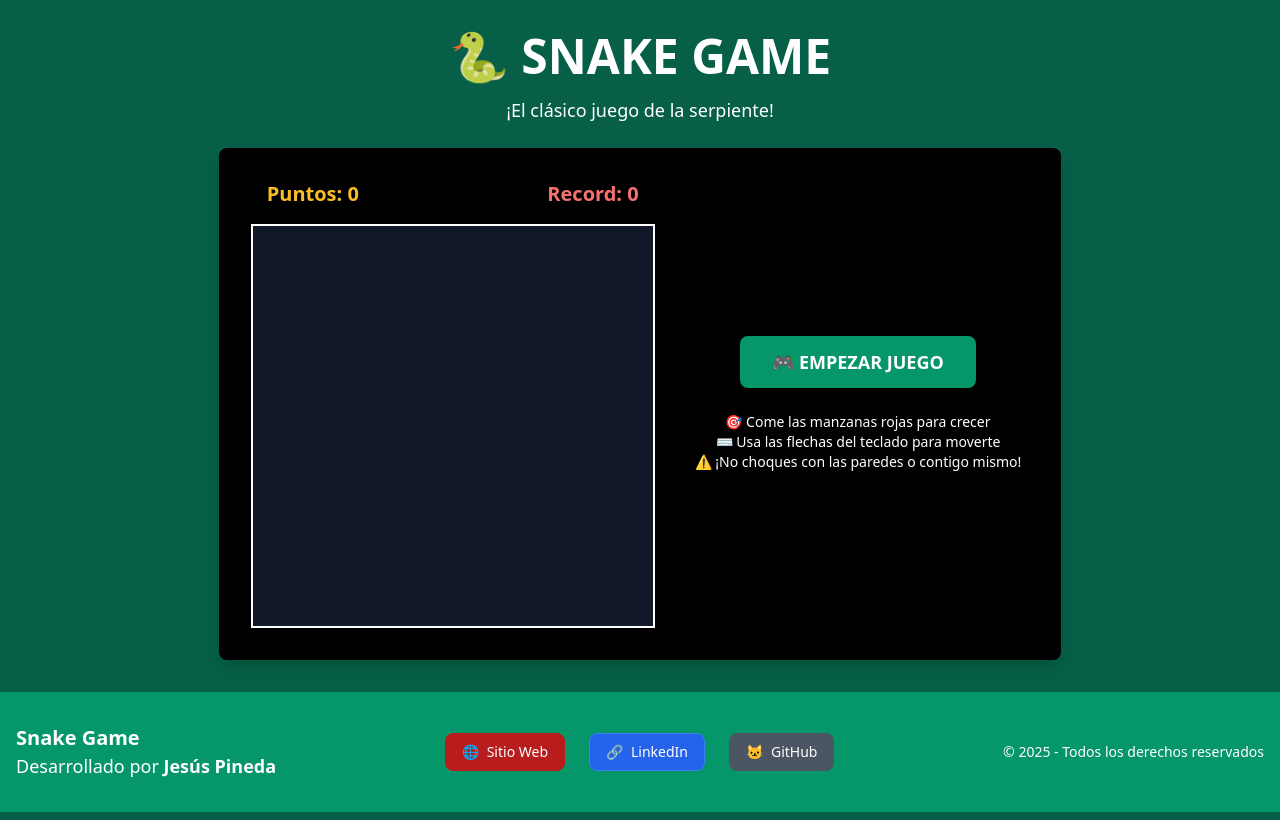
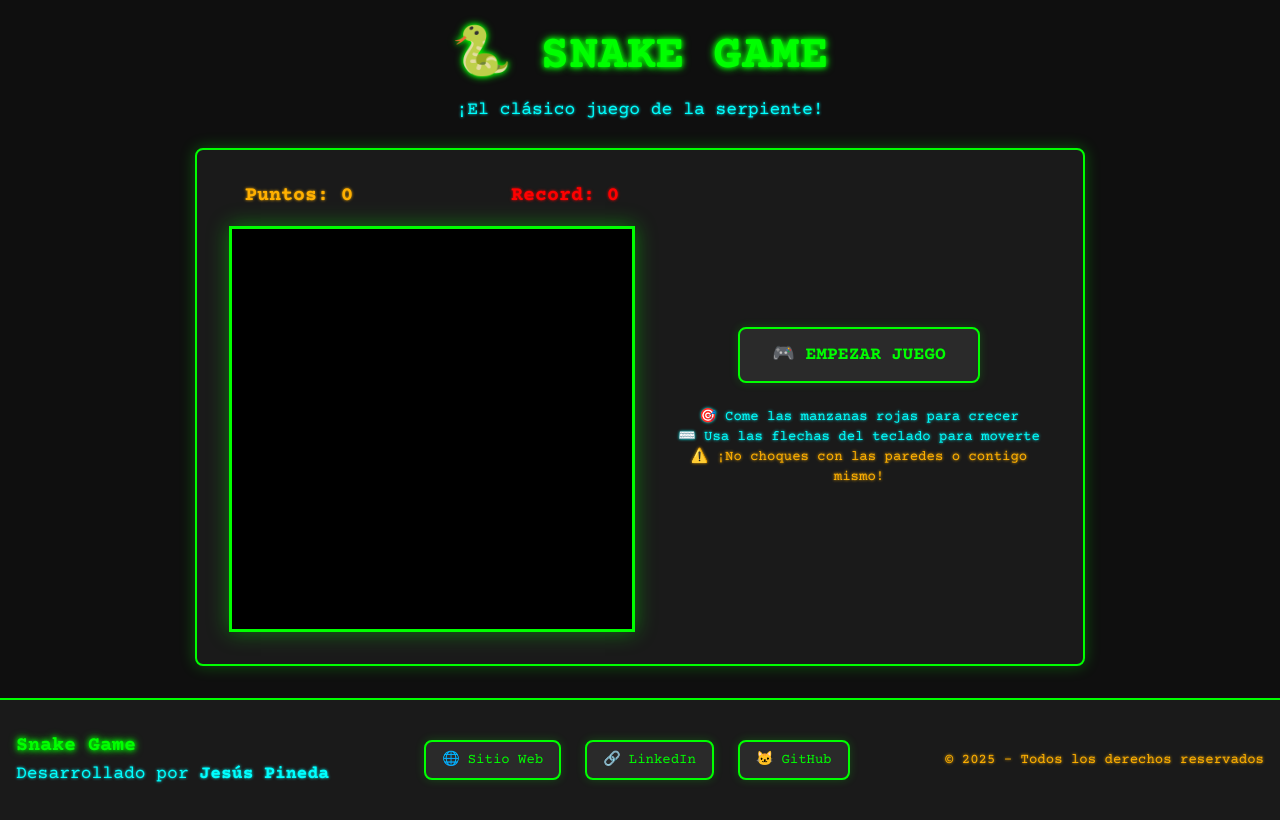
Before and after one commit to JesusPineda29/snakeGame, a plain HTML site: page index.html in a window 1280 px wide. Drawn offline with nearby package versions, Linux system fonts and the light colour scheme.

Commit message:
agregando estilos retro

```diff
--- a/index.html
+++ b/index.html
@@ -6,89 +6,79 @@
   <meta name="viewport" content="width=device-width, initial-scale=1.0" />
   <title>Snake</title>
   <link href="https://cdn.jsdelivr.net/npm/tailwindcss@2.2.19/dist/tailwind.min.css" rel="stylesheet" />
+  <link href="https://fonts.googleapis.com/css2?family=Courier+Prime:wght@400;700&display=swap" rel="stylesheet">
+  <link rel="stylesheet" href="style.css">
+
 </head>
-
 <!-- ✅ Aplicamos flex column en el body -->
 
-<body class="bg-green-800 text-white flex flex-col min-h-screen">
-
+<body class="flex flex-col min-h-screen">
   <!-- ✅ Este div crece para empujar el footer abajo -->
   <div class="flex-grow flex flex-col items-center justify-center px-6 py-8">
-  <h1 class="text-5xl font-bold mb-4 text-center">🐍 SNAKE GAME</h1>
-  <p class="text-lg mb-6 text-center">¡El clásico juego de la serpiente!</p>
-
-  <div class="flex flex-col md:flex-row bg-black p-6 md:p-8 rounded-lg shadow-lg gap-8 items-center justify-center">
-
+    <h1 class="text-5xl font-bold mb-4 text-center retro-glow">🐍 SNAKE GAME</h1>
+    <p class="text-lg mb-6 text-center cyan-text">¡El clásico juego de la serpiente!</p>
+    <div class="flex flex-col md:flex-row retro-box p-6 md:p-8 rounded-lg gap-8 items-center justify-center">
       <!-- Sección de puntuación + canvas -->
       <div class="flex flex-col items-center">
         <div class="flex justify-between items-center w-full mb-4 px-4">
-        <div class="text-yellow-400 text-xl font-bold">
+          <div class="amber-text text-xl font-bold">
             Puntos: <span id="score">0</span>
           </div>
-        <div class="text-red-400 text-xl font-bold">
+          <div class="red-text text-xl font-bold">
             Record: <span id="highScore">0</span>
           </div>
         </div>
-      <canvas id="gameCanvas" width="400" height="400" class="bg-gray-900 border-2 border-white"></canvas>
+        <canvas id="gameCanvas" width="400" height="400"></canvas>
       </div>
-
       <!-- Sección de controles e instrucciones -->
       <div class="flex flex-col items-center gap-4 max-w-sm">
-
         <div class="text-center">
-        <button id="startBtn" class="bg-green-600 hover:bg-green-700 px-8 py-3 rounded-lg font-bold text-lg mb-2">
+          <button id="startBtn" class="retro-button px-8 py-3 rounded-lg font-bold text-lg mb-2">
             🎮 EMPEZAR JUEGO
           </button>
-        <button id="pauseBtn" class="bg-yellow-600 hover:bg-yellow-700 px-8 py-3 rounded-lg font-bold text-lg hidden">
+          <button id="pauseBtn" class="retro-button px-8 py-3 rounded-lg font-bold text-lg hidden">
             ⏸️ PAUSAR
           </button>
         </div>
-
-      <div class="text-center text-sm text-white px-2">
-        <p>🎯 Come las manzanas rojas para crecer</p>
-        <p>⌨️ Usa las flechas del teclado para moverte</p>
-        <p>⚠️ ¡No choques con las paredes o contigo mismo!</p>
+        <div class="text-center text-sm px-2">
+          <p class="cyan-text">🎯 Come las manzanas rojas para crecer</p>
+          <p class="cyan-text">⌨️ Usa las flechas del teclado para moverte</p>
+          <p class="amber-text">⚠️ ¡No choques con las paredes o contigo mismo!</p>
         </div>
-
-      <div id="gameOverScreen" class="hidden text-center bg-red-800 p-5 rounded-lg w-full">
-        <h2 class="text-3xl font-bold text-red-300 mb-2">💀 GAME OVER 💀</h2>
-        <p class="text-xl mb-2">Tu puntuación: <span id="finalScore">0</span></p>
-        <p class="text-lg mb-4 text-yellow-300" id="newRecordMsg" style="display: none;">🎉 ¡NUEVO RECORD!</p>
-
-      </div>
-
+        <div id="gameOverScreen" class="hidden text-center p-5 rounded-lg w-full"
+          style="background-color: #2a0000; border: 2px solid #ff0000; box-shadow: 0 0 15px rgba(255, 0, 0, 0.3);">
+          <h2 class="text-3xl font-bold red-text mb-2">💀 GAME OVER 💀</h2>
+          <p class="text-xl mb-2">Tu puntuación: <span id="finalScore" class="amber-text">0</span></p>
+          <p class="text-lg mb-4 cyan-text" id="newRecordMsg" style="display: none;">🎉 ¡NUEVO RECORD!</p>
         </div>
       </div>
     </div>
-
-
-
-  <footer class="bg-green-600 text-white py-8">
+  </div>
+  <footer style="background-color: #1a1a1a; border-top: 2px solid #00ff00;" class="py-8">
     <div class="max-w-7xl mx-auto px-4 flex flex-col sm:flex-row items-center justify-between gap-6 text-sm">
       <div class="text-center sm:text-left">
-        <p class="text-xl font-bold">Snake Game</p>
-        <p class="text-lg">Desarrollado por <strong>Jesús Pineda</strong></p>
+        <p class="text-xl font-bold retro-glow">Snake Game</p>
+        <p class="text-lg cyan-text">Desarrollado por <strong>Jesús Pineda</strong></p>
       </div>
       <nav class="flex flex-wrap justify-center gap-6">
         <button onclick="window.open('https://jesus-pineda-portafolio.netlify.app', '_blank')"
-          class="flex items-center gap-2 bg-red-700 hover:bg-red-800 px-4 py-2 rounded-lg transition-colors duration-200 border border-red-700 hover:border-red-400">
+          class="flex items-center gap-2 retro-button px-4 py-2 rounded-lg transition-colors duration-200">
           🌐 <span>Sitio Web</span>
         </button>
         <button onclick="window.open('https://www.linkedin.com/in/jesús-pineda-630a3b300', '_blank')"
-          class="flex items-center gap-2 bg-blue-600 hover:bg-blue-700 px-4 py-2 rounded-lg transition-colors duration-200 border border-blue-500 hover:border-blue-400">
+          class="flex items-center gap-2 retro-button px-4 py-2 rounded-lg transition-colors duration-200">
           🔗 <span>LinkedIn</span>
         </button>
         <button onclick="window.open('https://github.com/JesusPineda29', '_blank')"
-          class="flex items-center gap-2 bg-gray-600 hover:bg-gray-800 px-4 py-2 rounded-lg transition-colors duration-200 border border-gray-600 hover:border-gray-400">
+          class="flex items-center gap-2 retro-button px-4 py-2 rounded-lg transition-colors duration-200">
           🐱 <span>GitHub</span>
         </button>
       </nav>
-      <div class="text-center sm:text-right">
+      <div class="text-center sm:text-right amber-text">
         © 2025 - Todos los derechos reservados
       </div>
     </div>
   </footer>
-
   <script src="app.js"></script>
 </body>
 
--- /dev/null
+++ b/style.css
@@ -0,0 +1,50 @@
+body {
+    font-family: 'Courier Prime', 'Courier New', monospace;
+    background-color: #0f0f0f;
+    color: #00ff00;
+}
+
+.retro-glow {
+    text-shadow: 0 0 5px #00ff00, 0 0 8px #00ff00;
+}
+
+.retro-box {
+    background-color: #1a1a1a;
+    border: 2px solid #00ff00;
+    box-shadow: 0 0 15px rgba(0, 255, 0, 0.3);
+}
+
+.retro-button {
+    background-color: #2a2a2a;
+    border: 2px solid #00ff00;
+    color: #00ff00;
+    box-shadow: 0 0 10px rgba(0, 255, 0, 0.2);
+    transition: all 0.2s ease;
+}
+
+.retro-button:hover {
+    background-color: #00ff00;
+    color: #000000;
+    box-shadow: 0 0 20px rgba(0, 255, 0, 0.6);
+}
+
+.amber-text {
+    color: #ffb000;
+    text-shadow: 0 0 3px #ffb000;
+}
+
+.cyan-text {
+    color: #00ffff;
+    text-shadow: 0 0 3px #00ffff;
+}
+
+.red-text {
+    color: #ff0000;
+    text-shadow: 0 0 3px #ff0000;
+}
+
+#gameCanvas {
+    background-color: #000000;
+    border: 3px solid #00ff00;
+    box-shadow: 0 0 20px rgba(0, 255, 0, 0.4);
+}
```
Also changed, not shown: 1 other file. Lines whose indentation alone changed are shown as unchanged.
